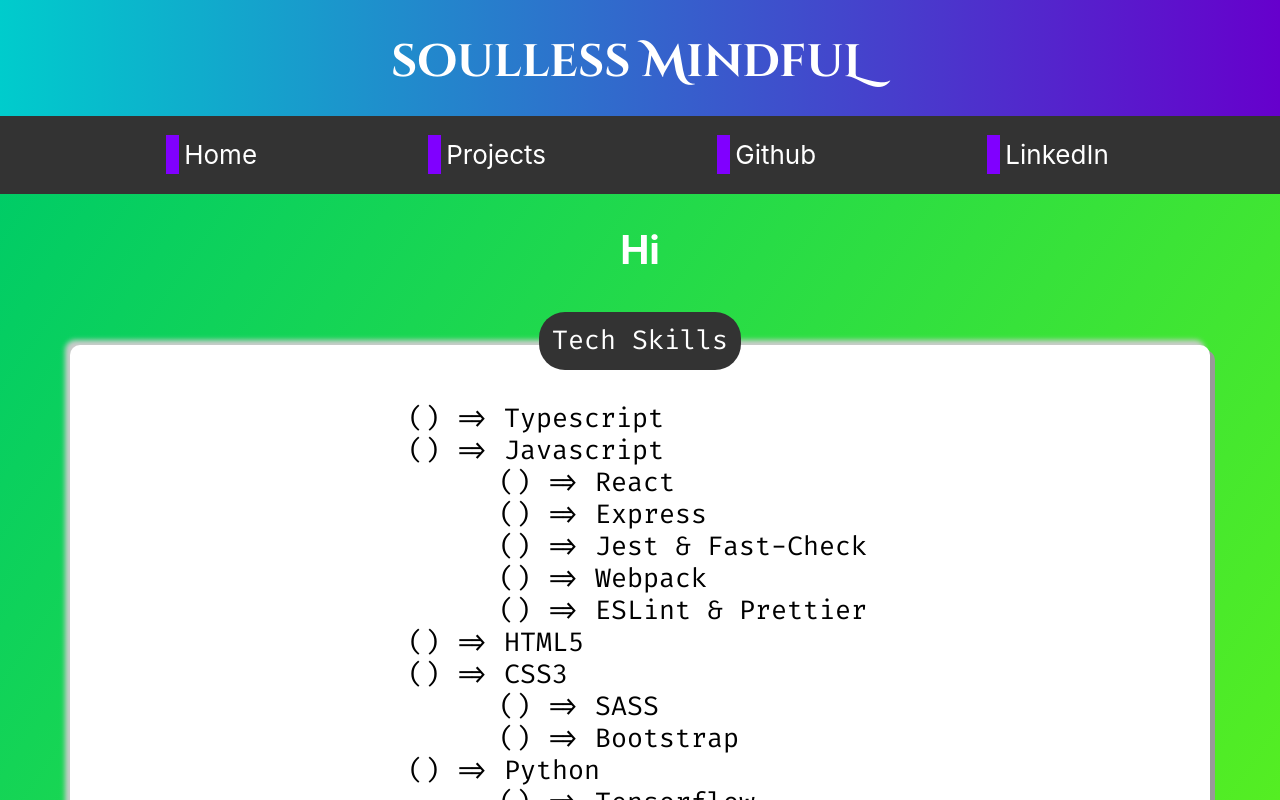
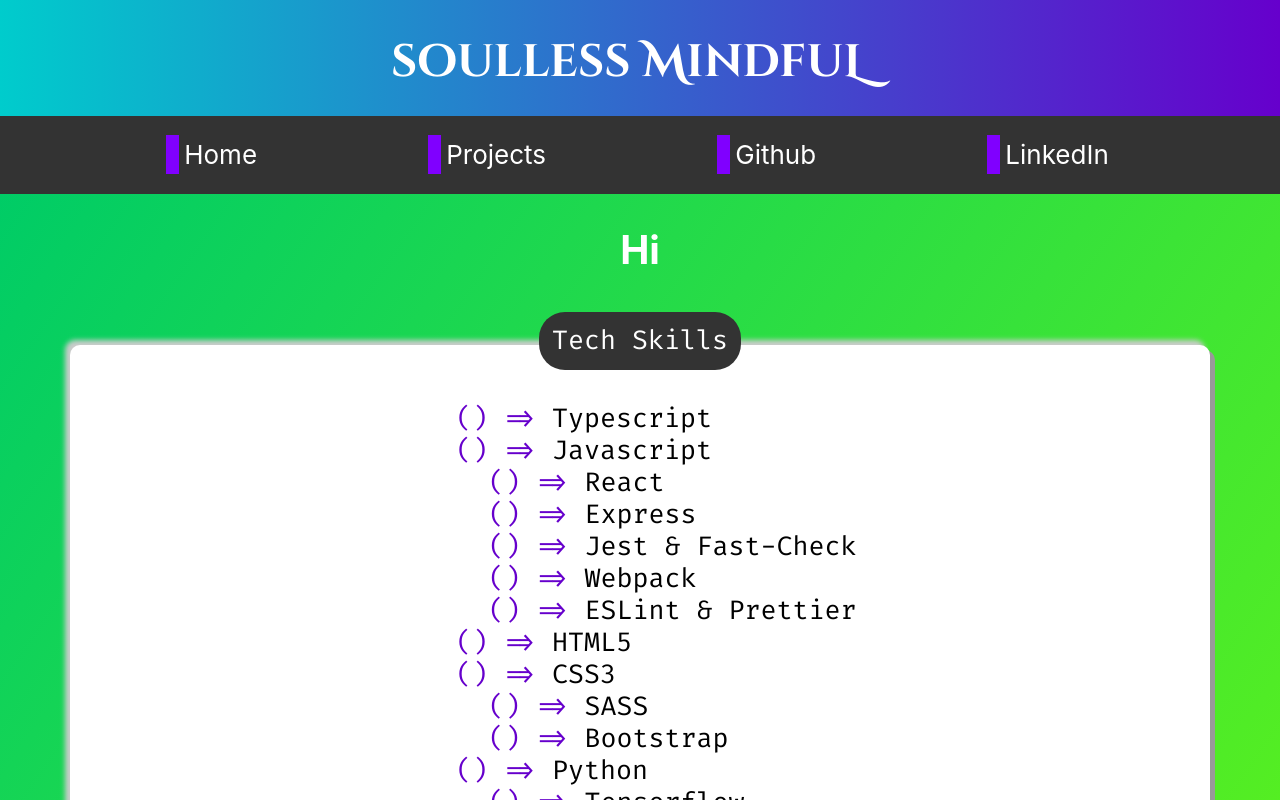
Before and after one commit to SoullessMindful/SoullessMindful.github.io, a React (Create React App) app in the folder soulless-mindful-home/: page / in a window 1280 px wide. Shown: the top 800 px of the page. Built offline with nearby package versions, Linux system fonts and the light colour scheme.

Commit message:
Small changes to the list style

```diff
--- a/soulless-mindful-home/src/components/List.tsx
+++ b/soulless-mindful-home/src/components/List.tsx
@@ -2,11 +2,16 @@ import React, { FunctionComponent } from 'react'
 import styled from 'styled-components'
 
 const StyledList = styled.ul`
-  padding-left: 7rem;
+  padding-left: 2.5rem;
   text-align: left;
   display: inline-block;
-  list-style: '() => ';
+  list-style: none;
   font-family: 'Fira Code';
+
+  li::before {
+    content: '() => ';
+    color: hsl(270, 100%, 40%);
+  }
 `
 
 interface ListElement {
--- a/soulless-mindful-home/src/index.css
+++ b/soulless-mindful-home/src/index.css
@@ -5,14 +5,14 @@
 html {
   margin: 0;
   padding: 0;
-  height: 100%;
+  min-height: 100%;
   font-size: calc(5px + 1vmin);
 }
 
 body {
   margin: 0;
   padding: 0;
-  height: 100%;
+  min-height: 100%;
   font-family: -apple-system, BlinkMacSystemFont, 'Segoe UI', 'Roboto', 'Oxygen',
     'Ubuntu', 'Cantarell', 'Fira Sans', 'Droid Sans', 'Helvetica Neue',
     sans-serif;
```
